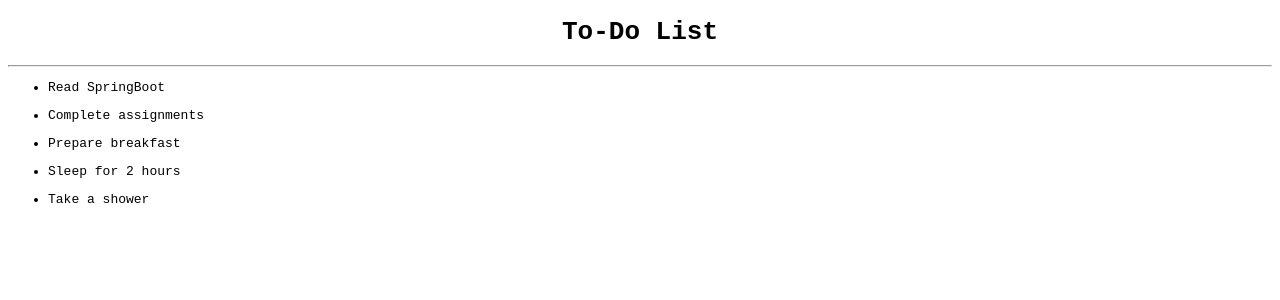
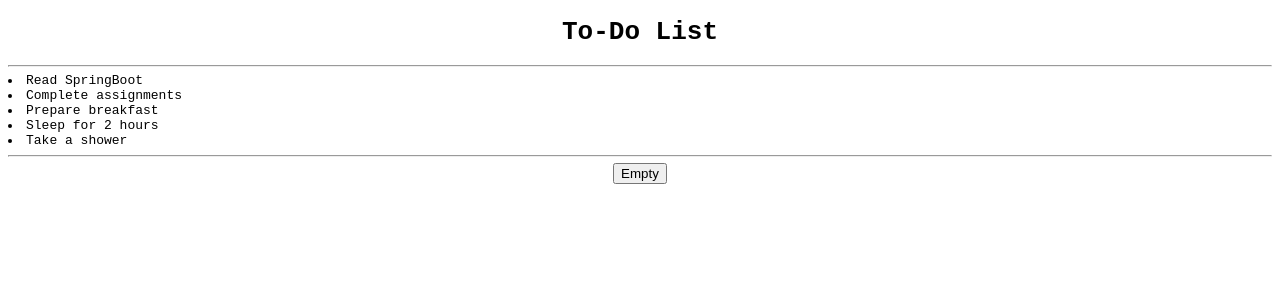
Before and after one commit to madhanmohans/ToDoApp-React, a React (Create React App) app: page / in a window 1280 px wide. Shown: the top 300 px of the page. Built offline with nearby package versions, Linux system fonts and the light colour scheme.

Commit message:
added empty button functionality

```diff
--- a/src/App.js
+++ b/src/App.js
@@ -1,18 +1,33 @@
 import "./styles.css";
 import Header from "./components/Header";
 import ToDoList from "./components/ToDoList";
+import { useState, useTransition } from "react";
 
 export default function App() {
 
-  const itemsList = ["Read SpringBoot", "Complete assignments", "Prepare breakfast", "Sleep for 2 hours", "Take a shower"];
+  const [itemsList, setItemsList] = useState(["Read SpringBoot", "Complete assignments", "Prepare breakfast", "Sleep for 2 hours", "Take a shower"]);
+  const [isListEmpty, setisListEmpty] = useState(false);
+
+  let status;
+
+  function handleClick() {
+    setItemsList([]);
+    setisListEmpty(true);
+  }
+
+  if(isListEmpty) status = "Nothing to do buddy. Sleep!";
 
   return (
     <div className="Application">
+      {console.log(itemsList)}
       <Header />
       <hr />
+      <span><i> {status} </i></span>
       <div className="List">
         <ToDoList ToDoItemsList={itemsList} />
       </div>
+      <hr />
+      <button onClick={handleClick}> Empty </button>
     </div>
   );
 }
--- a/src/components/ToDoItem.js
+++ b/src/components/ToDoItem.js
@@ -1,7 +1,5 @@
 export default function ToDoItem({item}) {
     return (
-        <ul>
-            <li>{item}</li>
-        </ul>
+        <li>{item}</li>
     )
 }
```
